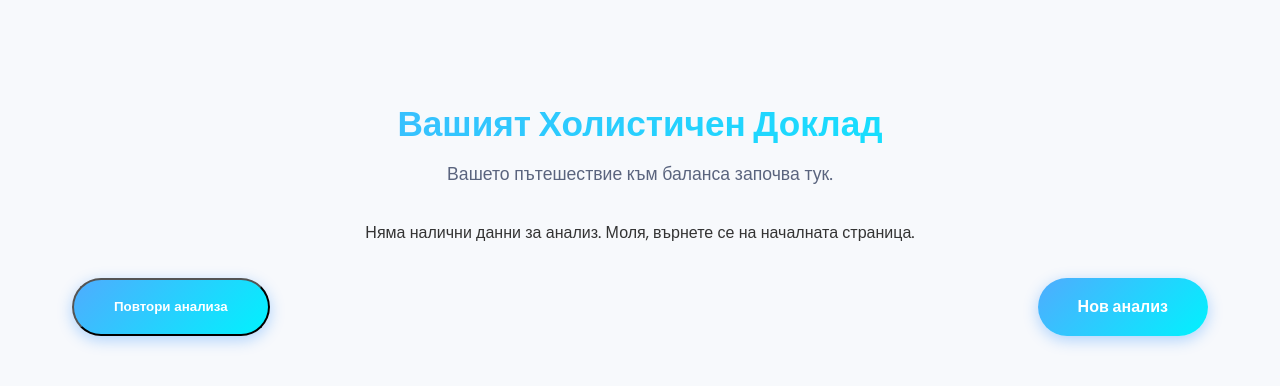
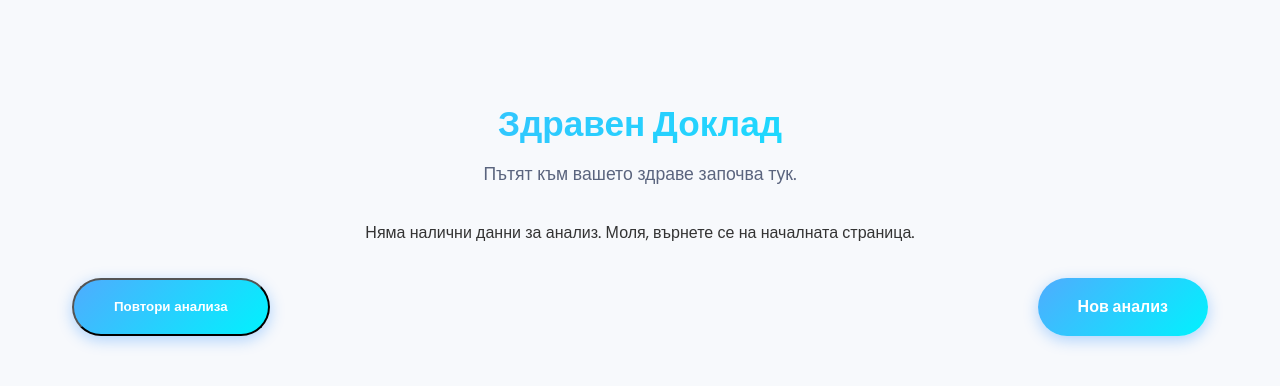
Before and after one commit to Radilovk/iris, a website: page report.html in a window 1280 px wide. Drawn offline with nearby package versions, Linux system fonts and the light colour scheme.

Commit message:
Update report.html

```diff
--- a/report.html
+++ b/report.html
@@ -87,8 +87,8 @@
     <div class="container">
         <section class="analysis-section">
             <header class="report-header">
-                <h2 class="fade-in-up">Вашият Холистичен Доклад</h2>
-                <p class="fade-in-up delay-1">Вашето пътешествие към баланса започва тук.</p>
+                <h2 class="fade-in-up"> Здравен Доклад</h2>
+                <p class="fade-in-up delay-1">Пътят към вашето здраве започва тук.</p>
             </header>
 
             <article id="report-container" class="fade-in-up delay-2">
@@ -120,7 +120,7 @@
             "default": { icon: "fa-circle-info", color: "#6b7280" }
         };
 
-        const RECOMMENDATION_ORDER = ['Фундаментални принципи', 'Целенасочени препоръки', 'Емоционална подкрепа'];
+        const RECOMMENDATION_ORDER = ['Основни принципи', 'Конкретни препоръки', 'Психология '];
 
         function formatTextContent(text) {
             const lines = DOMPurify.sanitize(text).split('\n').filter(l => l.trim() !== '');
```
